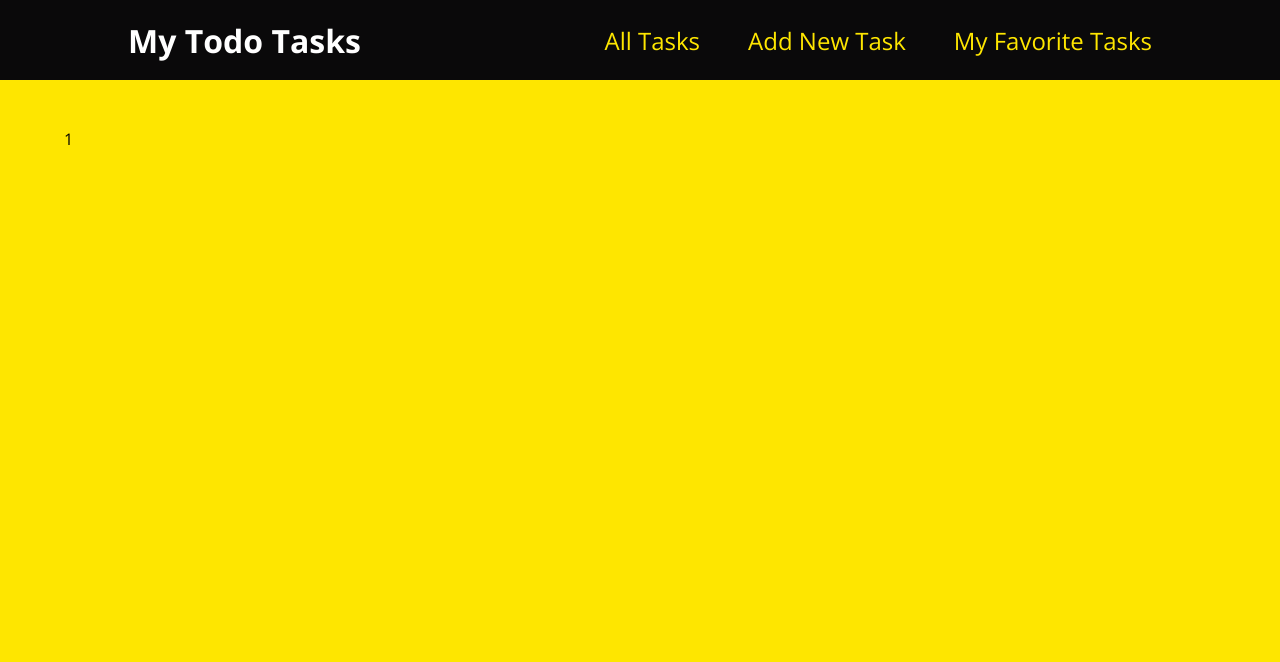
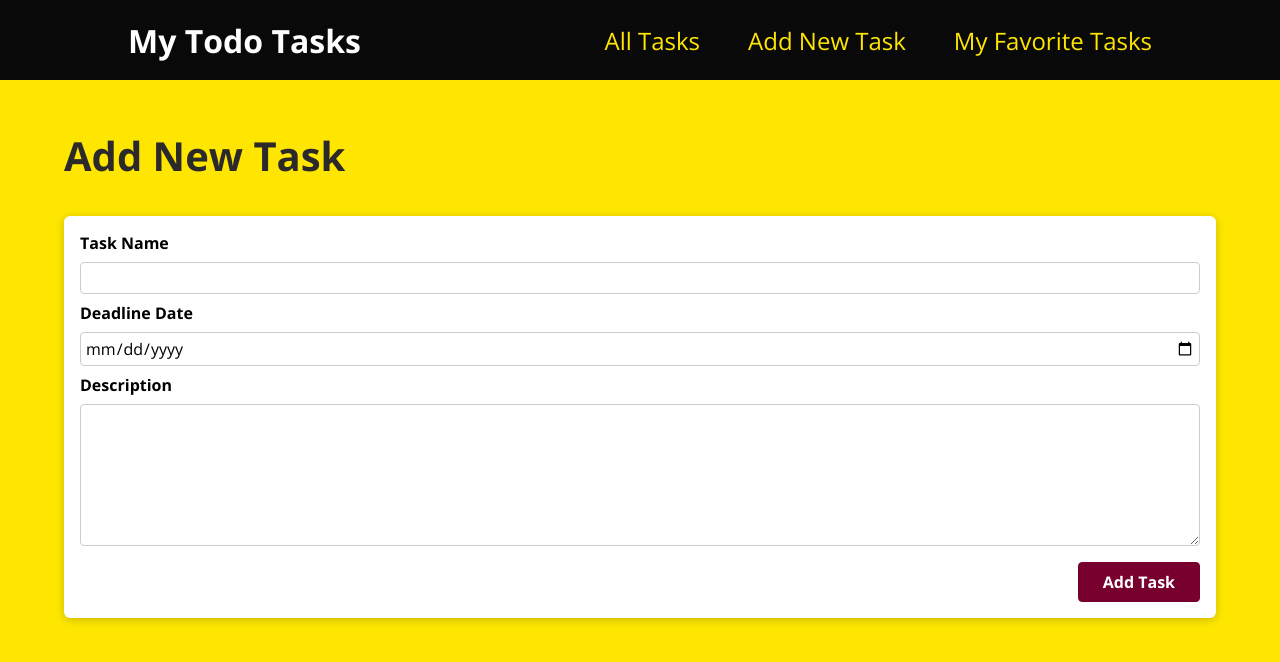
Before and after one commit to NalinSa/task-schedule-app-REACT, a React (Create React App) app: page /add-new-task in a window 1280 px wide. Shown: the top 662 px of the page. Built offline with nearby package versions, Linux system fonts and the light colour scheme.

Commit message:
create interface for Add New Task page

```diff
--- a/src/components/layout/Layout.module.css
+++ b/src/components/layout/Layout.module.css
@@ -1,5 +1,5 @@
 .main {
     margin: 3rem auto;
     width: 90%;
-    max-width: 80rem;
+    max-width: 90rem;
   }
--- a/src/components/tasks/TaskBlock.js
+++ b/src/components/tasks/TaskBlock.js
@@ -5,7 +5,7 @@ function TaskBlock(props) {
     <li className={style.item}>
       <Card>
         <div className={style.content}>
-          <h3>TASK: {props.title}</h3>
+          <h3>TASK: {props.name}</h3>
           <div>
             <h4>DEADLINE: </h4>
             <p>
--- a/src/components/tasks/TaskBlock.module.css
+++ b/src/components/tasks/TaskBlock.module.css
@@ -1,6 +1,9 @@
 .item {
   margin: 1rem 0;
-  width: 30rem;
+  min-width: 30rem;
+  max-width: 40rem;
+  display: inline-block;
+  padding: 1rem;
 }
 
 .content {
--- /dev/null
+++ b/src/components/tasks/TaskForm.js
@@ -0,0 +1,27 @@
+import Card from "../ui/Card";
+import style from "./TaskForm.module.css";
+
+function TaskForm() {
+  return (
+    <Card>
+      <form className={style.form}>
+        <div className={style.control}>
+          <label htmlFor="name">Task Name</label>
+          <input type="text" required id="name"></input>
+        </div>
+        <div className={style.control}>
+          <label htmlFor="deadline">Deadline Date</label>
+          <input type="date" id="deadline"></input>
+        </div>
+        <div className={style.control}>
+          <label htmlFor="description">Description</label>
+          <textarea id="description" required rows="6"></textarea>
+        </div>
+        <div className={style.actions}>
+          <button>Add Task</button>
+        </div>
+      </form>
+    </Card>
+  );
+}
+export default TaskForm;
--- /dev/null
+++ b/src/components/tasks/TaskForm.module.css
@@ -0,0 +1,45 @@
+.form {
+    padding: 1rem;
+  }
+
+  .control {
+    margin-bottom: 0.5rem;
+  }
+
+  .control label {
+    display: block;
+    font-weight: bold;
+    margin-bottom: 0.5rem;
+  }
+
+  .control input,
+  .control textarea {
+    display: block;
+    font: inherit;
+    border-radius: 4px;
+    border: 1px solid #ccc;
+    padding: 0.25rem;
+    width: 100%;
+  }
+
+  .actions {
+    margin-top: 1rem;
+    text-align: right;
+  }
+
+  .actions button {
+    font: inherit;
+    cursor: pointer;
+    background-color: #77002e;
+    color: white;
+    padding: 0.5rem 1.5rem;
+    border: 1px solid #77002e;
+    border-radius: 4px;
+    font-weight: bold;
+  }
+
+  .actions button:hover,
+  .actions button:active {
+    background-color: #a50e48;
+    border-color: #a50e48;
+  }
--- a/src/components/tasks/TaskList.js
+++ b/src/components/tasks/TaskList.js
@@ -7,7 +7,7 @@ function TaskList(props) {
         <TaskBlock
           key={task.id}
           id={task.id}
-          title={task.title}
+          name={task.name}
           deadlineday={task.deadlineday}
           deadlinemonth={task.deadlinemonth}
           deadlineyear={task.deadlineyear}
--- a/src/components/tasks/TaskList.module.css
+++ b/src/components/tasks/TaskList.module.css
@@ -2,6 +2,4 @@
   list-style: none;
     margin: 0px;
     padding: 0px;
-    display:grid;
-    grid-template-columns: 1fr 1fr;
   }
--- a/src/pages/AddNewTask.js
+++ b/src/pages/AddNewTask.js
@@ -1,4 +1,11 @@
-function AddNewTask(){
-    return <div>1</div>
+import TaskForm from "../components/tasks/TaskForm";
+
+function AddNewTask() {
+  return (
+    <section>
+      <h1>Add New Task</h1>
+      <TaskForm></TaskForm>
+    </section>
+  );
 }
 export default AddNewTask;
--- a/src/pages/AllTasks.js
+++ b/src/pages/AllTasks.js
@@ -2,15 +2,16 @@ import TaskList from "../components/tasks/TaskList";
 const DATA = [
   {
     id: "id1",
-    title: "Clean the dishes",
+    name: "Clean the dishes",
     deadlineday: "01",
     deadlinemonth: "01",
     deadlineyear: "2021",
-    description: "mom will kill you if you do not finish it-----------------------------------",
+    description:
+      "mom will kill you if you do not finish it--------------------------------------------------------------------------------------------------------------",
   },
   {
     id: "id2",
-    title: "Learn React",
+    name: "Learn React",
     deadlineday: "02",
     deadlinemonth: "02",
     deadlineyear: "2022",
@@ -18,7 +19,7 @@ const DATA = [
   },
   {
     id: "id3",
-    title: "Learn React",
+    name: "Learn React",
     deadlineday: "02",
     deadlinemonth: "02",
     deadlineyear: "2022",
@@ -26,18 +27,27 @@ const DATA = [
   },
   {
     id: "id4",
-    title: "Learn React",
+    name: "Learn React",
     deadlineday: "02",
     deadlinemonth: "02",
     deadlineyear: "2022",
     description: "it's interesting!",
-  }
+  },
+  {
+    id: "id5",
+    name: "Clean the dishes",
+    deadlineday: "01",
+    deadlinemonth: "01",
+    deadlineyear: "2021",
+    description:
+      "mom will kill you if you do not finish it--------------------------------------------------------------------------------------------------------------",
+  },
 ];
 function AllTasks() {
   return (
     <section>
       <h1>All Tasks</h1>
-      <TaskList tasks = {DATA}></TaskList>
+      <TaskList tasks={DATA}></TaskList>
     </section>
   );
 }
```
